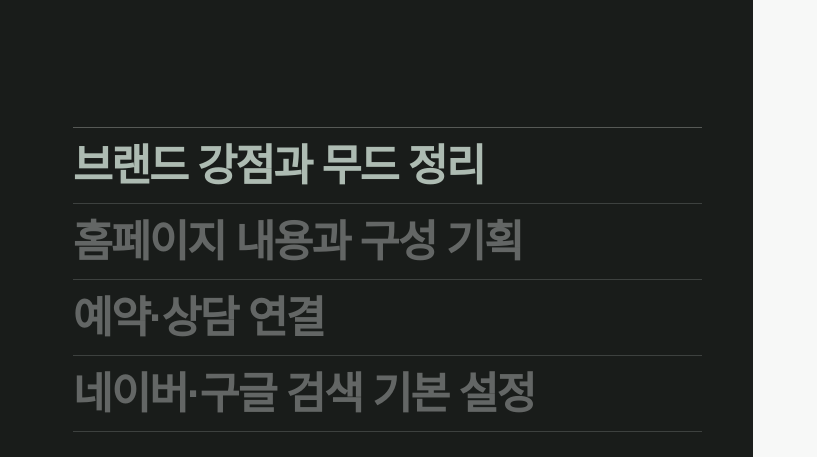
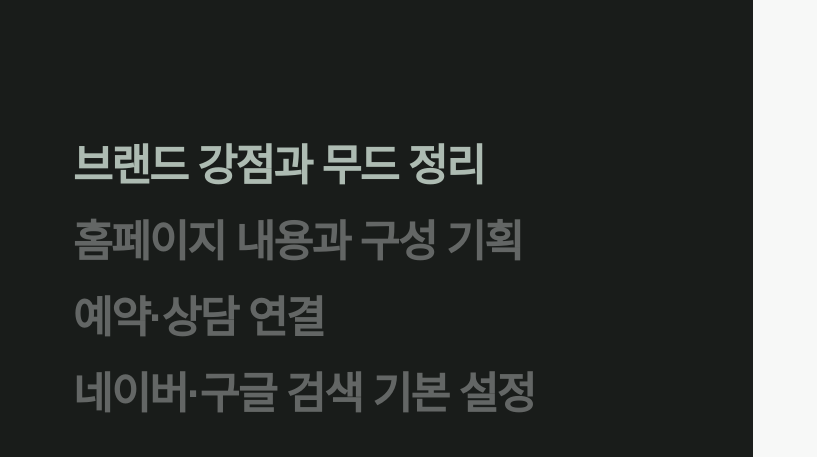
Before and after one commit to pageatelier/page-atelier-site, a plain HTML site: page index.html in a window 1280 px wide. Shown: the part 5240-5697 px from the top of the page, 463-1280 px from the left. Drawn offline with Linux system fonts and the light colour scheme.

Commit message:
Remove lines from services list

```diff
--- a/style.css
+++ b/style.css
@@ -1079,3 +1079,9 @@
     font-size: clamp(12px, .9vw, 14px);
   }
 }
+
+
+/* Remove divider lines from the service list */
+.service-list { border-top: 0; }
+.service-item { border-bottom: 0; }
+.service-item::after { display: none; }
```
